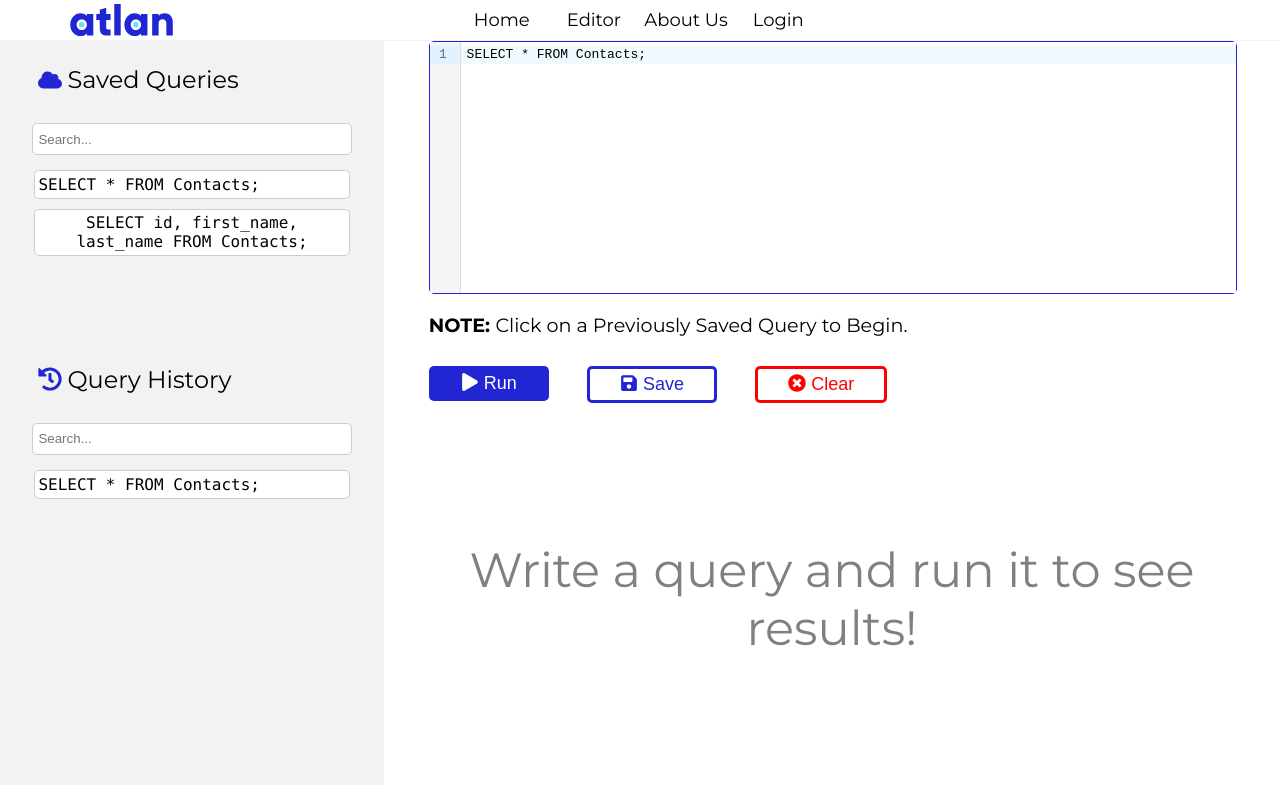
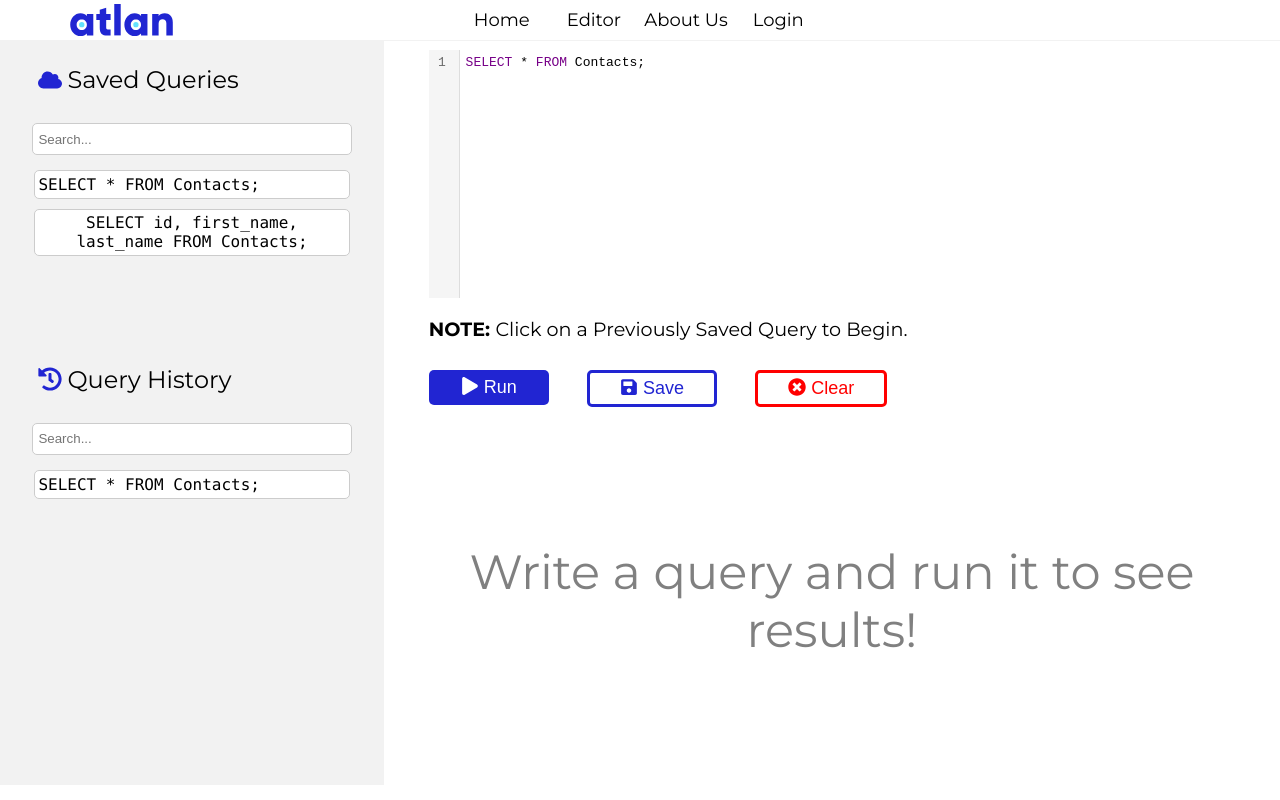
Before and after one commit to Recker4244/sql-editor-atlan-FE, a React (Create React App) app: page /editor in a window 1280 px wide. Built offline with nearby package versions, Linux system fonts and the light colour scheme.

Commit message:
feat: editor ui changes

```diff
--- a/package.json
+++ b/package.json
@@ -33,6 +33,7 @@
     }
   },
   "dependencies": {
+    "@codemirror/lang-sql": "^6.5.4",
     "@testing-library/jest-dom": "^5.16.5",
     "@testing-library/react": "^13.4.0",
     "@testing-library/user-event": "^13.5.0",
--- a/src/components/QueryInput/QueryInput.css
+++ b/src/components/QueryInput/QueryInput.css
@@ -1,5 +1,6 @@
 .editor{
     height: 50%;
+    padding-top: 1%;
     width: 90%;
     display: flex;
     flex-direction: row;
@@ -15,8 +16,6 @@
 }
 .code-mirror-wrapper
 {
-    border: 1px solid var(--primary-color);
-    border-radius: 5px;
     display: flex;
     flex-direction: column;
     justify-content: flex-start;
--- a/src/components/QueryInput/index.jsx
+++ b/src/components/QueryInput/index.jsx
@@ -3,6 +3,7 @@ import './QueryInput.css';
 import CodeMirror from '@uiw/react-codemirror';
 import MainContext from '../../MainContext';
 import EditorPanel from '../Panel';
+import {sql} from '@codemirror/lang-sql';
 
 const QueryInput=()=> {
 	const { query, setQuery } = useContext(MainContext);
@@ -18,6 +19,41 @@ const QueryInput=()=> {
 				width='100%'
 				align='left'
 				autoCapitalize='on'
+				basicSetup={
+					{
+						highlightActiveLine:false,
+						highlightActiveLineGutter: false,
+						highlightSelectionMatches: true,
+						autocompletion: true,
+					}
+				}
+				extensions={[sql(
+					{
+						schema: {
+							tables: [
+								{
+									name: 'Contacts',
+									columns: [
+										{ name: 'id', type: 'number' },
+										{ name: 'first_name', type: 'string' },
+										{ name: 'last_name', type: 'string' },
+										{ name: 'email', type: 'string' },
+									]
+								},
+								{
+									name: 'Orders',
+									columns: [
+										{ name: 'id', type: 'number' },
+										{ name: 'contact_id', type: 'number' },
+										{ name: 'order_date', type: 'date' },
+										{ name: 'amount', type: 'number' },
+									]
+								},
+							]
+						},
+						upperCaseKeywords: true,
+					}
+				)]}
 				options={{
 					lint: true,
 					mode: 'sql',
```
Also changed, not shown: 1 other file (tests, documents, lock files or other folders).
